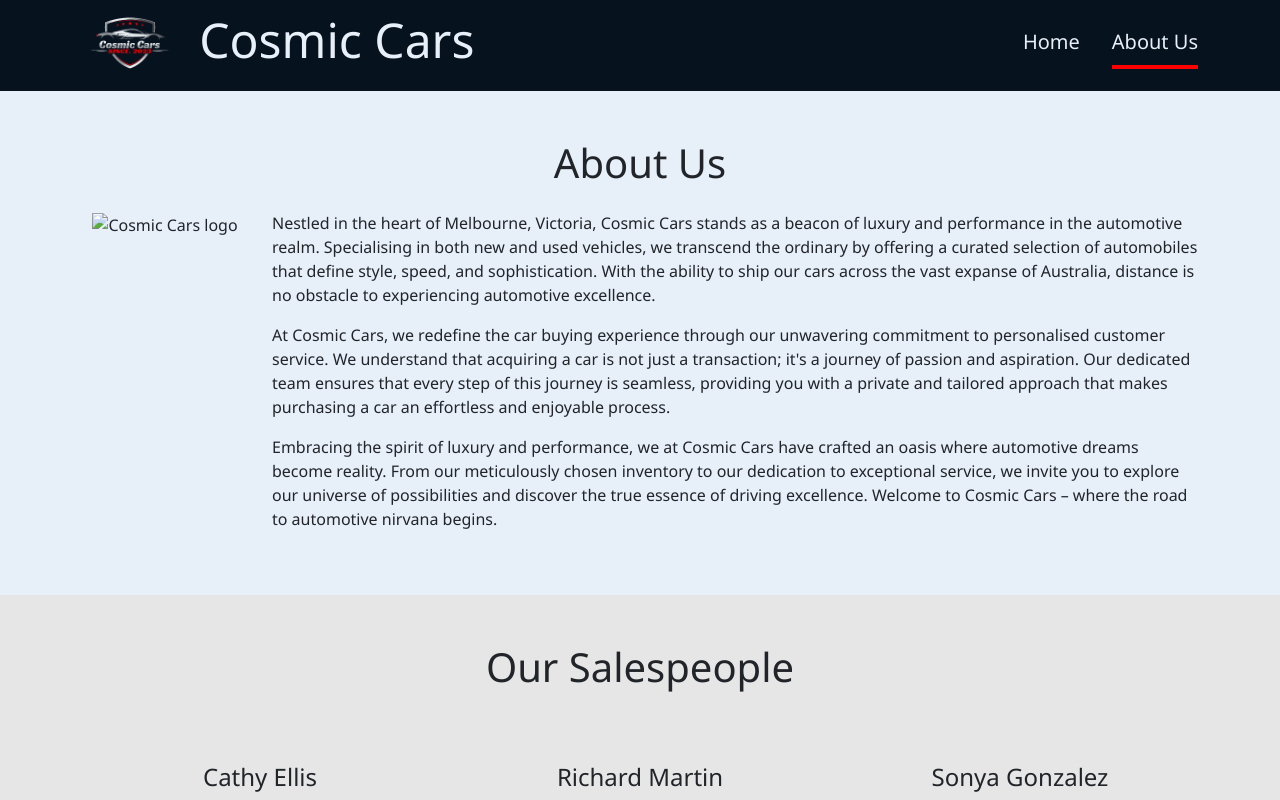
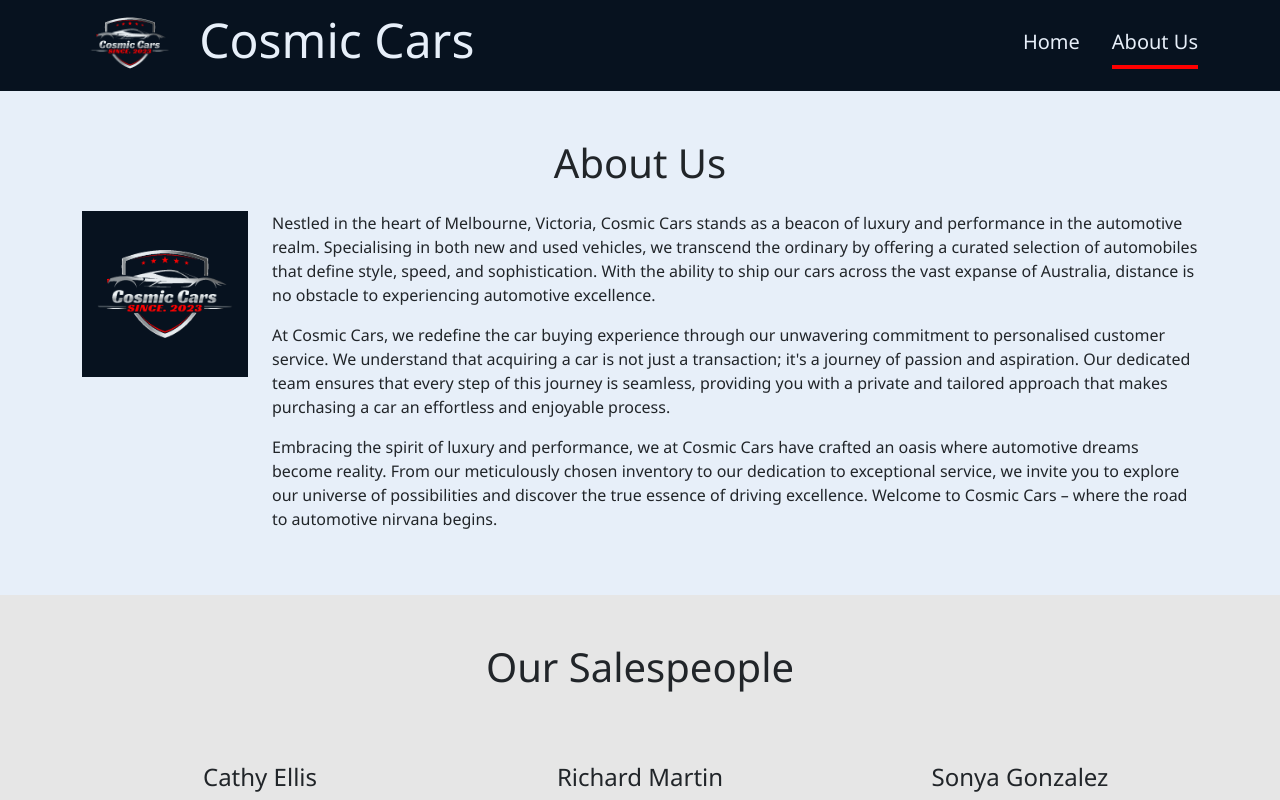
Before and after one commit to barrosdaniel/cosmis-cars, a plain HTML site: page about-us.html in a window 1280 px wide. Shown: the top 800 px of the page. Drawn offline with Linux system fonts and the light colour scheme; the site is published under a folder, as on GitHub Pages, so addresses that start at the root find nothing.

Commit message:
bugfix: About-us image not working.

```diff
--- a/about-us.html
+++ b/about-us.html
@@ -61,7 +61,7 @@
             <h2 class="section-title mb-4 display-6 text-center">About Us</h2>
             <div class="row">
                 <div class="col-12 col-md-4 col-lg-3 col-xl-2 text-center mb-4">
-                    <img src="/img/logo-200.png" alt="Cosmic Cars logo"
+                    <img src="img/logo-200.png" alt="Cosmic Cars logo"
                          class="img-fluid">
                 </div>
                 <div class="col-12 col-md-8 col-lg-9 col-xl-10">
```
Also changed, not shown: 1 other file.
